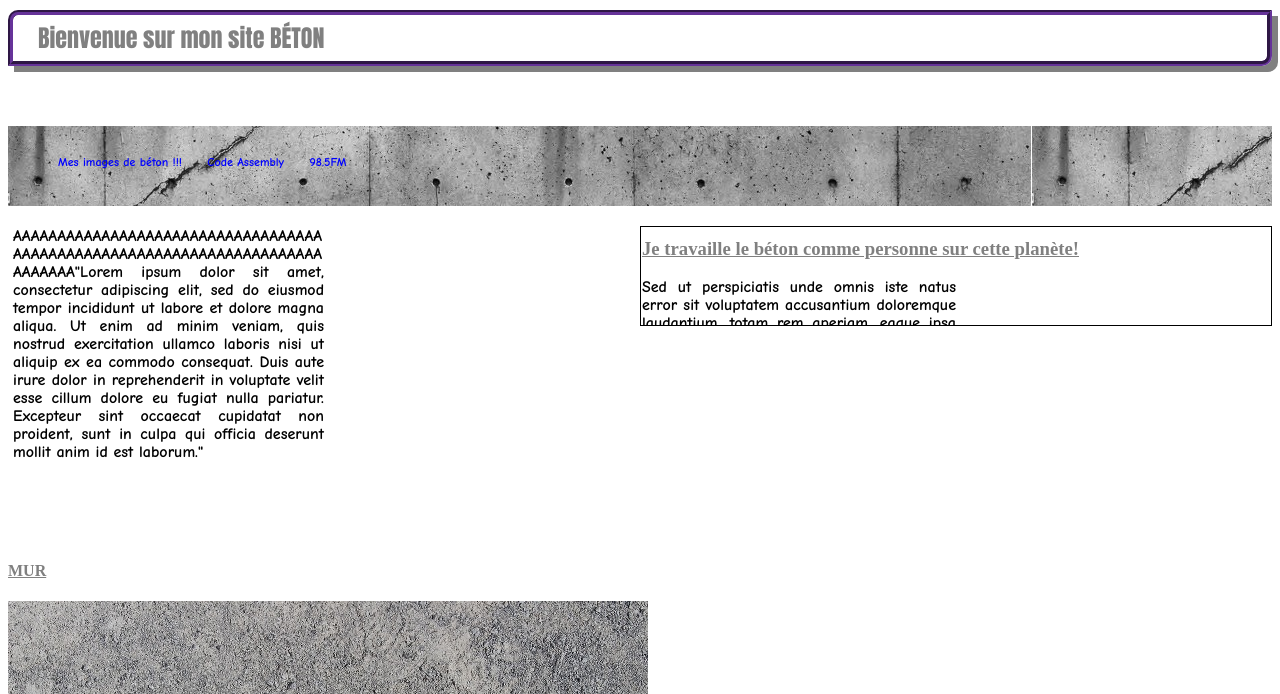
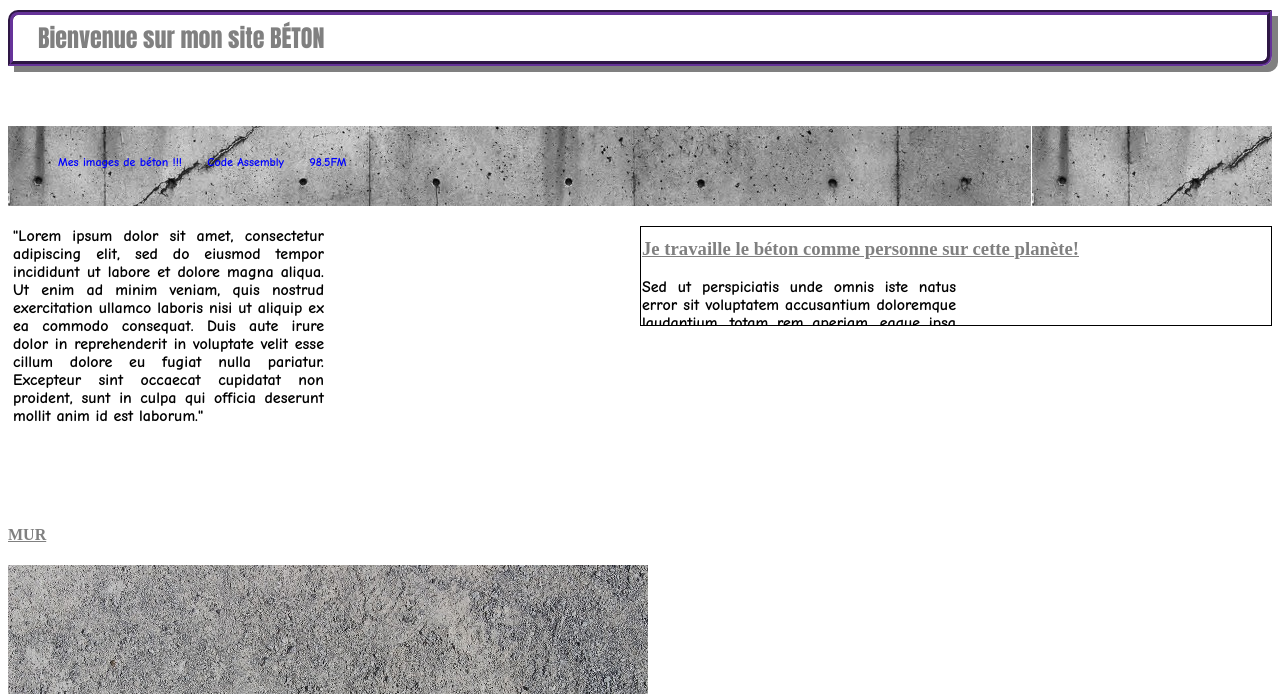
Before and after one commit to Larsenvince/SiteCoursMAXO, a plain HTML site: page index.html in a window 1280 px wide. Shown: the part 106-800 px from the top of the page. Drawn offline with Linux system fonts and the light colour scheme.

Commit message:
deuxieme commit

```diff
--- a/index.html
+++ b/index.html
@@ -22,7 +22,7 @@
 			<p>Sed ut perspiciatis unde omnis iste natus error sit voluptatem accusantium doloremque laudantium, totam rem aperiam, eaque ipsa quae ab illo inventore veritatis et quasi architecto beatae vitae dicta sunt explicabo. Nemo enim ipsam voluptatem quia voluptas sit aspernatur aut odit aut fugit, sed quia consequuntur magni dolores eos qui ratione voluptatem sequi nesciunt. Neque porro quisquam est, qui dolorem ipsum quia dolor sit amet, consectetur, adipisci velit, sed quia non numquam eius modi tempora incidunt ut labore et dolore magnam aliquam quaerat voluptatem. Ut enim ad minima veniam, quis nostrum exercitationem ullam corporis suscipit laboriosam, nisi ut aliquid ex ea commodi consequatur? Quis autem vel eum iure reprehenderit qui in ea voluptate velit esse quam nihil molestiae consequatur, vel illum qui dolorem eum fugiat quo voluptas nulla pariatur?</p>
 		</div>
 		<div id="secondparagraphe">
-			<p>AAAAAAAAAAAAAAAAAAAAAAAAAAAAAAAAAAAAAAAAAAAAAAAAAAAAAAAAAAAAAAAAAAAAAAAAAAAAA"Lorem ipsum dolor sit amet, consectetur adipiscing elit, sed do eiusmod tempor incididunt ut labore et dolore magna aliqua. Ut enim ad minim veniam, quis nostrud exercitation ullamco laboris nisi ut aliquip ex ea commodo consequat. Duis aute irure dolor in reprehenderit in voluptate velit esse cillum dolore eu fugiat nulla pariatur. Excepteur sint occaecat cupidatat non proident, sunt in culpa qui officia deserunt mollit anim id est laborum."</p>
+			<p>"Lorem ipsum dolor sit amet, consectetur adipiscing elit, sed do eiusmod tempor incididunt ut labore et dolore magna aliqua. Ut enim ad minim veniam, quis nostrud exercitation ullamco laboris nisi ut aliquip ex ea commodo consequat. Duis aute irure dolor in reprehenderit in voluptate velit esse cillum dolore eu fugiat nulla pariatur. Excepteur sint occaecat cupidatat non proident, sunt in culpa qui officia deserunt mollit anim id est laborum."</p>
 		</div>
 
 		<h4>MUR</h4>
```
